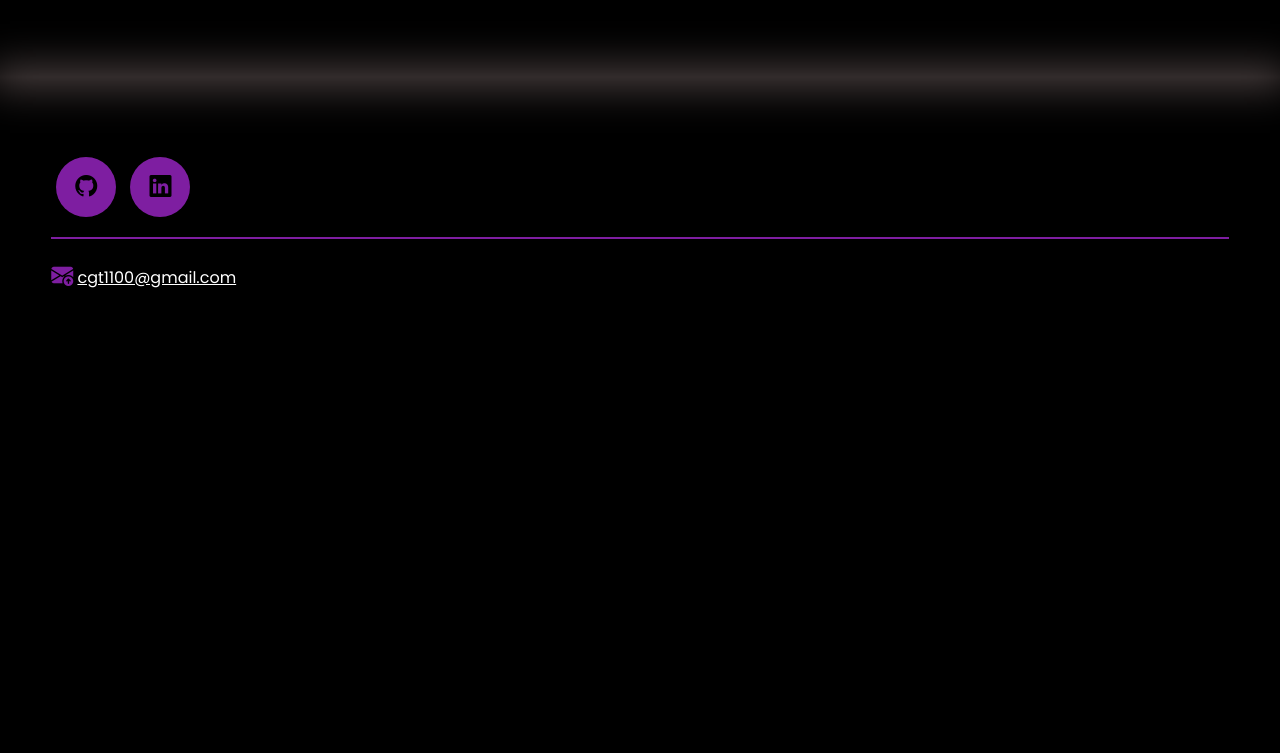
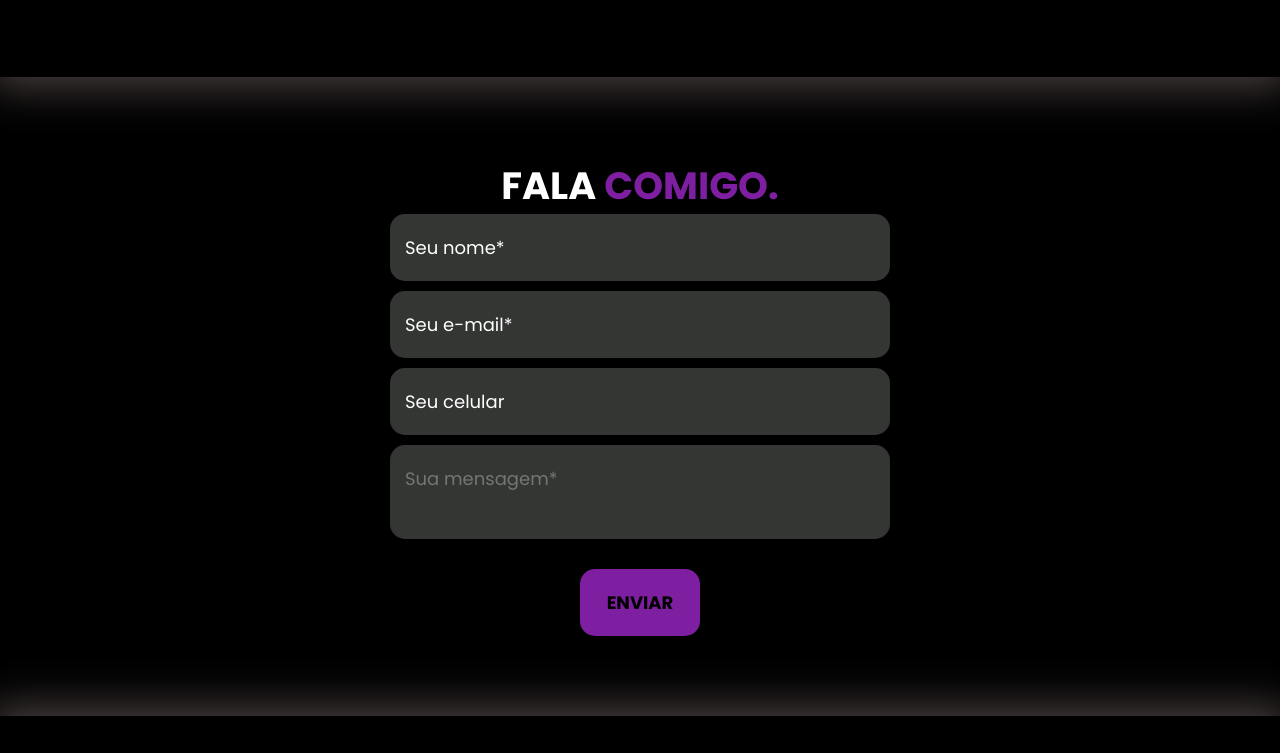
Before and after one commit to Gabrielz-teix/Portfolio, a plain HTML site: page index.html in a window 1280 px wide. Shown: the part 2747-3500 px from the top of the page. Before the commit the page ends 3119 px from the top, so only its background shows below. Drawn offline with nearby package versions, Linux system fonts and the light colour scheme; a script that the page names is missing.

```diff
--- a/index.html
+++ b/index.html
@@ -164,7 +164,21 @@
             </div><!--interface-->
         </section><!--portfolio-->
 
+        <section class="formulario" id="formulario">
+            <div class="interface">
+                <h2 class="titulo">FALA <span>COMIGO.</span></h2>
 
+                <form method="post" name="contato" data-netlify="true" >
+                    <input type="hidden" name="form-name" value="contato">
+
+                    <input type="text" name="nome" id="" placeholder="Seu nome*" required>
+                    <input type="text" name="email" id="" placeholder="Seu e-mail*" required>
+                    <input type="text" name="telefone" id="" placeholder="Seu celular">
+                    <textarea name="mensagem" id="" placeholder="Sua mensagem*" required></textarea>
+                    <div class="btn-enviar"><input type="submit" value="ENVIAR"></div>
+                </form>
+            </div><!--interface-->
+        </section><!--fomulario-->
 
 
 
```
